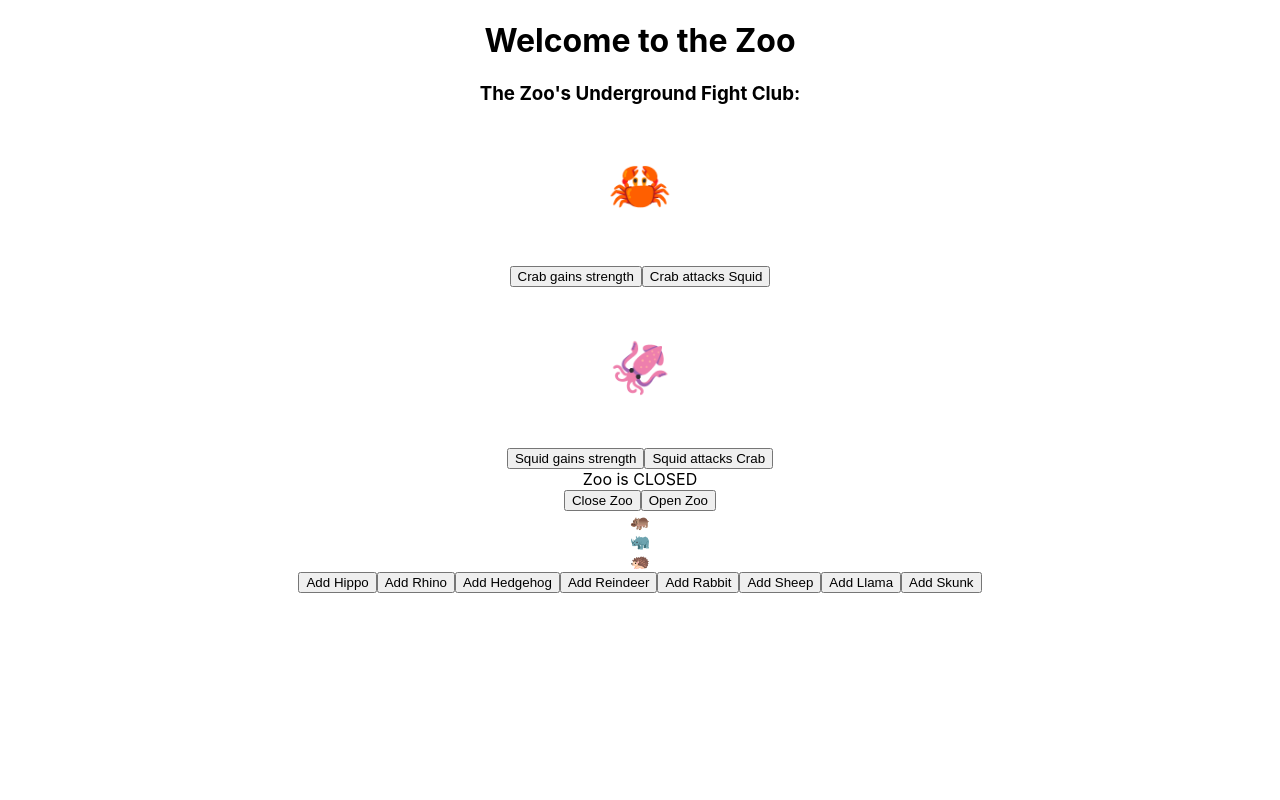
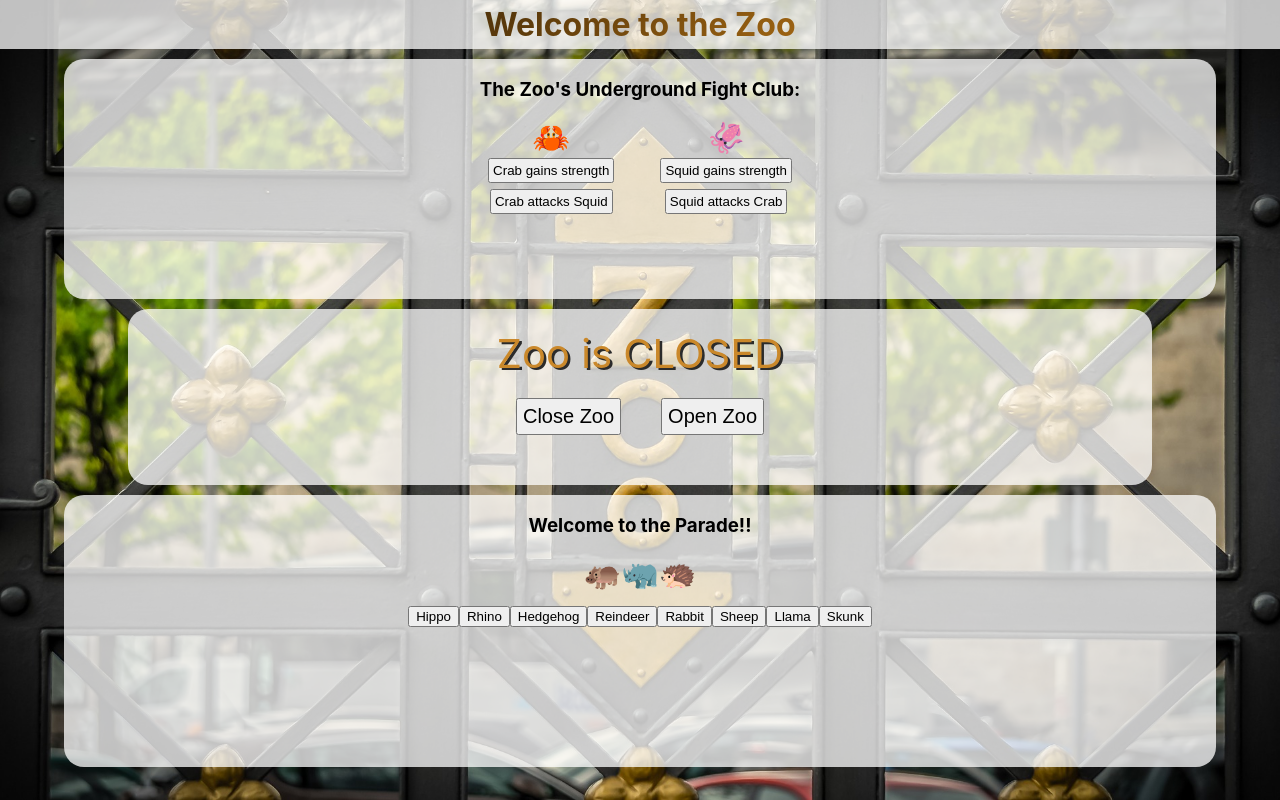
Before and after one commit to ari-harlem-caballero/React-Scratch-busy-zoo, a React (Create React App) app: page / in a window 1280 px wide. Built offline with nearby package versions, Linux system fonts and the light colour scheme.

Commit message:
styled in css

```diff
--- a/src/App.css
+++ b/src/App.css
@@ -1,23 +1,24 @@
-.App {
-  text-align: center;
+html, body, #root, .App {
+  height: 100%;
 }
 
+* {
+  box-sizing: border-box;
+}
+
+.App {
+  display: flex;
+  flex-direction: column;
+  align-items: center;
+  text-align: center;
+  background-image: url(backgroundImage.jpg);
+  background-size: cover;
+}
 
 @media (prefers-reduced-motion: no-preference) {
   .App-logo {
     animation: App-logo-spin infinite 20s linear;
   }
-}
-
-.App-header {
-  background-color: #282c34;
-  min-height: 100vh;
-  display: flex;
-  flex-direction: column;
-  align-items: center;
-  justify-content: center;
-  font-size: calc(10px + 2vmin);
-  color: white;
 }
 
 .App-link {
@@ -32,3 +33,105 @@
     transform: rotate(360deg);
   }
 }
+
+header {
+  background-color: rgba(255, 255, 255, 0.75);
+  width: 100%;
+}
+
+h1 {
+  margin: 0;
+  padding: 5px;
+  background: -webkit-linear-gradient(-45deg, #000000 10%, #A46813 65%, #E4BB3F 100%);
+  -webkit-background-clip: text;
+  -webkit-text-fill-color: transparent;
+}
+
+.fight {
+  height: 30%;
+  margin: 10px 0;
+  background-color: rgba(255, 255, 255, 0.75);
+  width: 90%;
+  border-radius: 20px;
+}
+
+.action {
+  display: flex;
+  flex-direction: row;
+  justify-content: center;
+  align-items: center;
+  padding-bottom: 5px;
+}
+
+.crab {
+  margin-right: 20px;
+  display: flex;
+  flex-direction: column;
+  align-items: center;
+}
+
+.squid {
+  margin-left: 20px;
+  display: flex;
+  flex-direction: column;
+  align-items: center;
+}
+
+.crab button, .squid button{
+  display: flex;
+  flex-direction: column;
+  justify-content: center;
+  align-items: center;
+  margin: 3px;
+  padding: 3px;
+}
+
+.crab p, .squid p {
+  margin: 0;
+}
+
+.sign {
+  height: 22%;
+  width: 80%;
+  background-color: rgba(255, 255, 255, 0.75);
+  border-radius: 20px;
+}
+
+.zoo-sign {
+  font-size: 40px;
+  margin-top: 20px;
+  color: #ca882a;
+  text-shadow: 2.5px 2.2px rgb(43, 43, 43);
+}
+
+.sign button {
+  margin: 20px 20px 0 20px;
+  padding: 5px;
+  font-size: 20px;
+}
+
+.parade {
+  background-color: rgba(255, 255, 255, 0.75);
+  border-radius: 20px;
+  height: 34%;
+  width: 90%;
+  margin-top: 10px;
+}
+
+.animal-list {
+  display: flex;
+  flex-direction: row;
+  justify-content: center;
+  align-items: center;
+  font-size: 30px;
+  margin: 15px 0;
+  flex-wrap: wrap;
+}
+
+.animal-buttons {
+  display: flex;
+  flex-direction: row;
+  justify-content: center;
+  align-items: center;
+  flex-wrap: wrap;
+}
--- a/src/App.js
+++ b/src/App.js
@@ -1,5 +1,6 @@
 import { useState } from 'react';
 import './App.css';
+import backgroundImage from './backgroundImage.jpg';
 import Sign from './components/Sign';
 import Parade from './components/Parade';
 
@@ -11,18 +12,22 @@ function App() {
 
   return (
     <div className="App">
+      <header>
         <h1>Welcome to the Zoo</h1>
+      </header>
       <section className='fight'>
         <h3>The Zoo&apos;s Underground Fight Club:</h3>
+        <div className='action'>
           <div className='crab'>
-          <p style={{ fontSize:(crabSize * 5) }}>🦀</p>
+            <p style={{ fontSize:(crabSize * 3) }}>🦀</p>
             <button onClick={() => setCrabSize(crabSize + 1)}>Crab gains strength</button>
             <button onClick={() => setSquidSize(squidSize - 2)}>Crab attacks Squid</button>
           </div>
           <div className='squid'>
-          <p style={{ fontSize:(squidSize * 5) }}>🦑</p>
+            <p style={{ fontSize:(squidSize * 3) }}>🦑</p>
             <button onClick={() => setSquidSize(squidSize + 1)}>Squid gains strength</button>
             <button onClick={() => setCrabSize(crabSize - 2)}>Squid attacks Crab</button>
+          </div>
         </div>
       </section>
 
@@ -35,16 +40,17 @@ function App() {
       </section>
 
       <section className='parade'>
+        <h3>Welcome to the Parade!!</h3>
         <Parade animals={animalParade} />
         <div className='animal-buttons'>
-          <button onClick={() => setAnimalParade([...animalParade, 'hippo'])}>Add Hippo</button>
-          <button onClick={() => setAnimalParade([...animalParade, 'rhino'])}>Add Rhino</button>
-          <button onClick={() => setAnimalParade([...animalParade, 'hedgehog'])}>Add Hedgehog</button>
-          <button onClick={() => setAnimalParade([...animalParade, 'reindeer'])}>Add Reindeer</button>
-          <button onClick={() => setAnimalParade([...animalParade, 'rabbit'])}>Add Rabbit</button>
-          <button onClick={() => setAnimalParade([...animalParade, 'sheep'])}>Add Sheep</button>
-          <button onClick={() => setAnimalParade([...animalParade, 'llama'])}>Add Llama</button>
-          <button onClick={() => setAnimalParade([...animalParade, 'skunk'])}>Add Skunk</button>
+          <button onClick={() => setAnimalParade([...animalParade, 'hippo'])}>Hippo</button>
+          <button onClick={() => setAnimalParade([...animalParade, 'rhino'])}>Rhino</button>
+          <button onClick={() => setAnimalParade([...animalParade, 'hedgehog'])}>Hedgehog</button>
+          <button onClick={() => setAnimalParade([...animalParade, 'reindeer'])}>Reindeer</button>
+          <button onClick={() => setAnimalParade([...animalParade, 'rabbit'])}>Rabbit</button>
+          <button onClick={() => setAnimalParade([...animalParade, 'sheep'])}>Sheep</button>
+          <button onClick={() => setAnimalParade([...animalParade, 'llama'])}>Llama</button>
+          <button onClick={() => setAnimalParade([...animalParade, 'skunk'])}>Skunk</button>
         </div>
       </section>
     </div>
--- a/src/components/Sign.js
+++ b/src/components/Sign.js
@@ -1,7 +1,7 @@
 import React from 'react';
 
 export default function Sign(props) {
-  return <div>
+  return <div className='zoo-sign'>
     {
       props.isOpen
         ? 'Zoo is OPEN'
```
Also changed, not shown: src/backgroundImage.jpg (added). Lines whose indentation alone changed are shown as unchanged.
